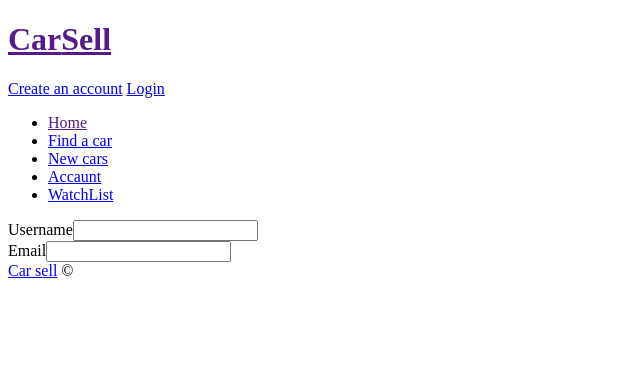
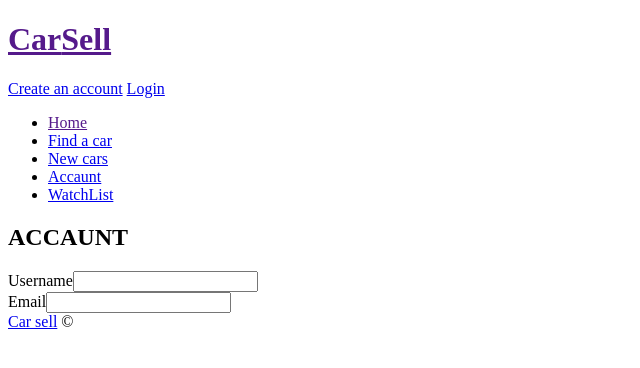
Before and after one commit to litimport777/carsdesk, a Yii app: template frontend/views/site/accaunt.php in a window 1280 px wide. Shown: the top 368 px of the page, without its empty margins (0-640 px from the left). Run offline with PHP 8.4 and a stand-in for Yii, Linux system fonts and the light colour scheme; the template is opened without the code that fills it, so the values that code supplies are empty; form fields are guessed from the names that the template uses; some libraries are stand-ins or nearby versions.

```diff
--- a/frontend/views/car/search.php
+++ b/frontend/views/car/search.php
@@ -7,11 +7,15 @@ use yii\helpers\url;
 use yii\widgets\Breadcrumbs;
 
 ?>
-<hr />
 
 <?php
  $this->params['breadcrumbs'] = $breadcrumbs;
 ?>
+<br />
+
+<div class="heading1 wow fadeIn" data-wow-duration="1s" data-wow-delay="0.1s">
+    <h2>FIND A CAR</h2>
+</div>
 
 <?php echo $this->render('/_advanced_search',
 	['modelAdvancedSearchForm'=>$modelAdvancedSearchForm, 'makesSearch'=>$makesSearch,'modelSearch'=>$modelsSearchForm]);?>
--- a/frontend/views/site/accaunt.php
+++ b/frontend/views/site/accaunt.php
@@ -9,6 +9,11 @@ use yii\widgets\ActiveForm;
 ?>
 
 <div class="grid_12">
+
+	<div class="heading1 wow fadeIn" data-wow-duration="1s" data-wow-delay="0.1s">
+              <h2>ACCAUNT</h2>
+    </div>
+
 
 <?php
     $form = ActiveForm::begin([
--- a/frontend/views/site/accaunt_save.php
+++ b/frontend/views/site/accaunt_save.php
@@ -15,7 +15,9 @@ use yii\widgets\ActiveForm;
 <?php $cntItems = count($accauntdata);?>
 <?php $countItemInColumns = 3;?>
 
-
+	<div class="heading1 wow fadeIn" data-wow-duration="1s" data-wow-delay="0.1s">
+              <h2>WATHLIST</h2>
+    </div>
 
 
 <?php foreach ($accauntdata as $model):?>
```
